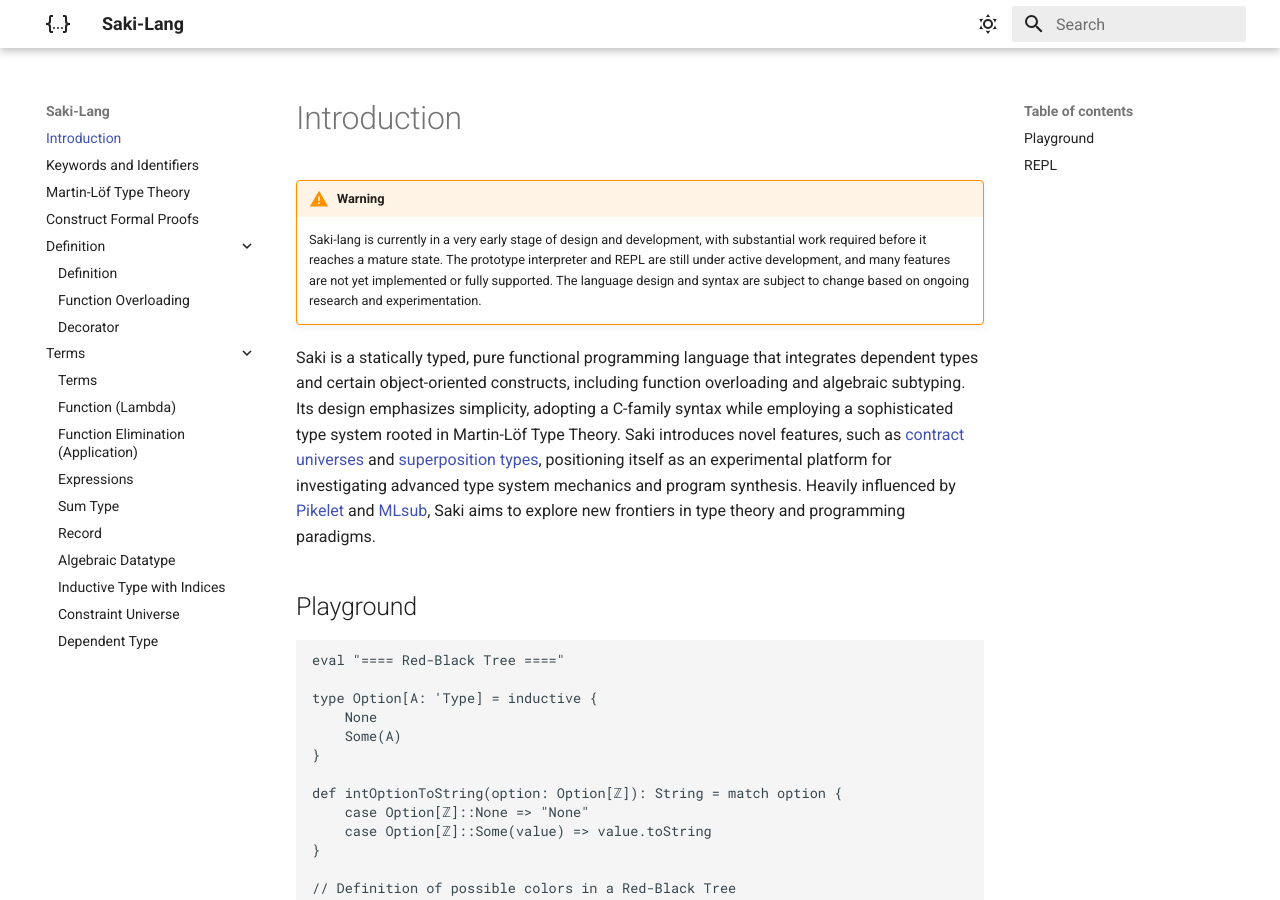
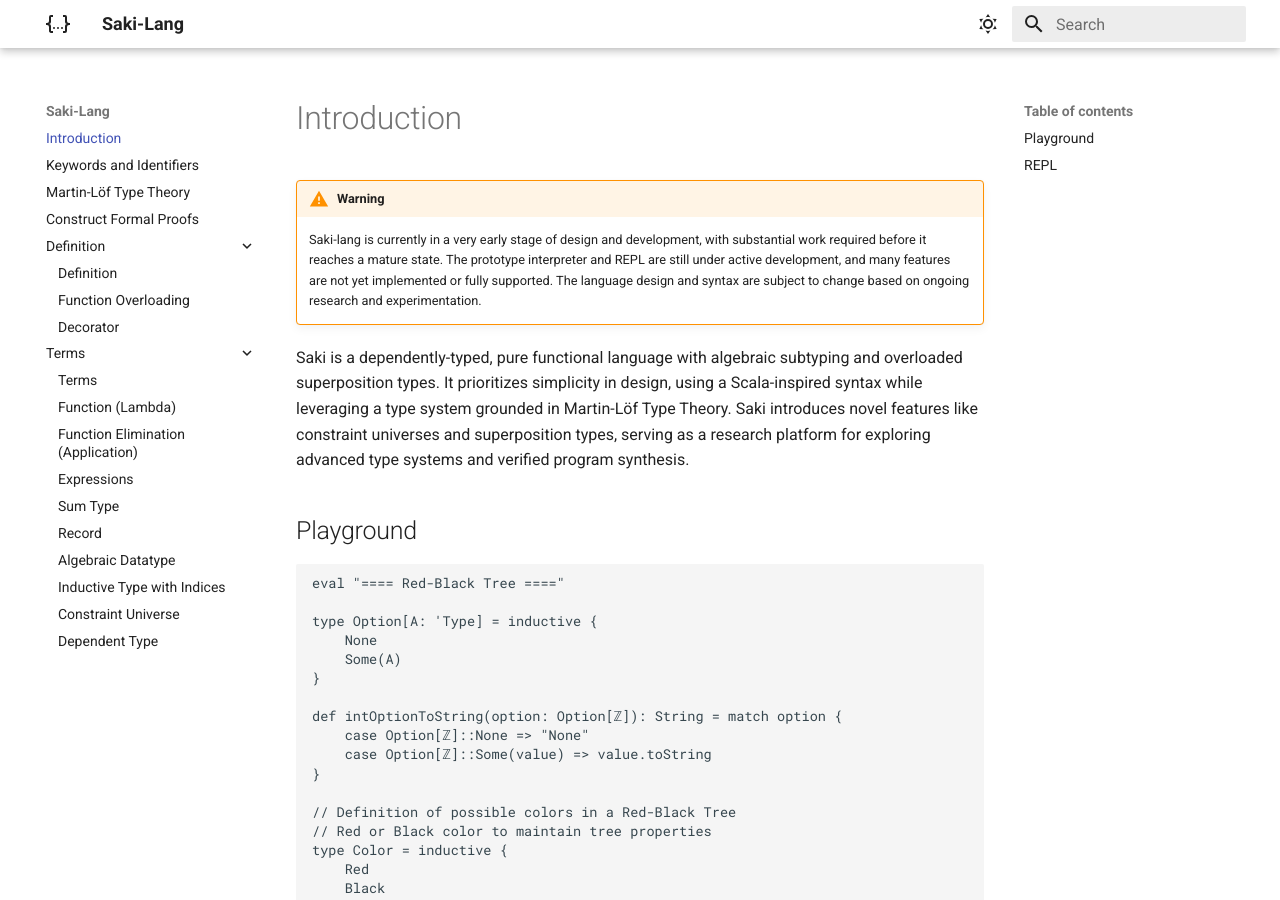
Before and after one commit to saki-lang/saki-lang.github.io, an MkDocs documentation site: the page built from docs/index.md, in a window 1280 px wide and 900 px high. Built offline with MkDocs 1.6.1 and Material for MkDocs 9.7.7, drawn with Linux system fonts in a browser that asks for light colours.

Commit message:
docs: update intro

```diff
--- a/docs/index.md
+++ b/docs/index.md
@@ -7,7 +7,7 @@
 !!! warning
     Saki-lang is currently in a very early stage of design and development, with substantial work required before it reaches a mature state. The prototype interpreter and REPL are still under active development, and many features are not yet implemented or fully supported. The language design and syntax are subject to change based on ongoing research and experimentation.
 
-Saki is a statically typed, pure functional programming language that integrates dependent types and certain object-oriented constructs, including function overloading and algebraic subtyping. Its design emphasizes simplicity, adopting a C-family syntax while employing a sophisticated type system rooted in Martin-Löf Type Theory. Saki introduces novel features, such as [contract universes](Terms/Contract%20Universe.md) and [superposition types](Definition/Function%20Overloading.md), positioning itself as an experimental platform for investigating advanced type system mechanics and program synthesis. Heavily influenced by [Pikelet](https://github.com/pikelet-lang/pikelet) and [MLsub](https://lptk.github.io/programming/2020/03/26/demystifying-mlsub.html), Saki aims to explore new frontiers in type theory and programming paradigms.
+Saki is a dependently-typed, pure functional language with algebraic subtyping and overloaded superposition types.  It prioritizes simplicity in design, using a Scala-inspired syntax while leveraging a type system grounded in Martin-Löf Type Theory. Saki introduces novel features like constraint universes and superposition types, serving as a research platform for exploring advanced type systems and verified program synthesis.
 
 ## Playground
 
```
